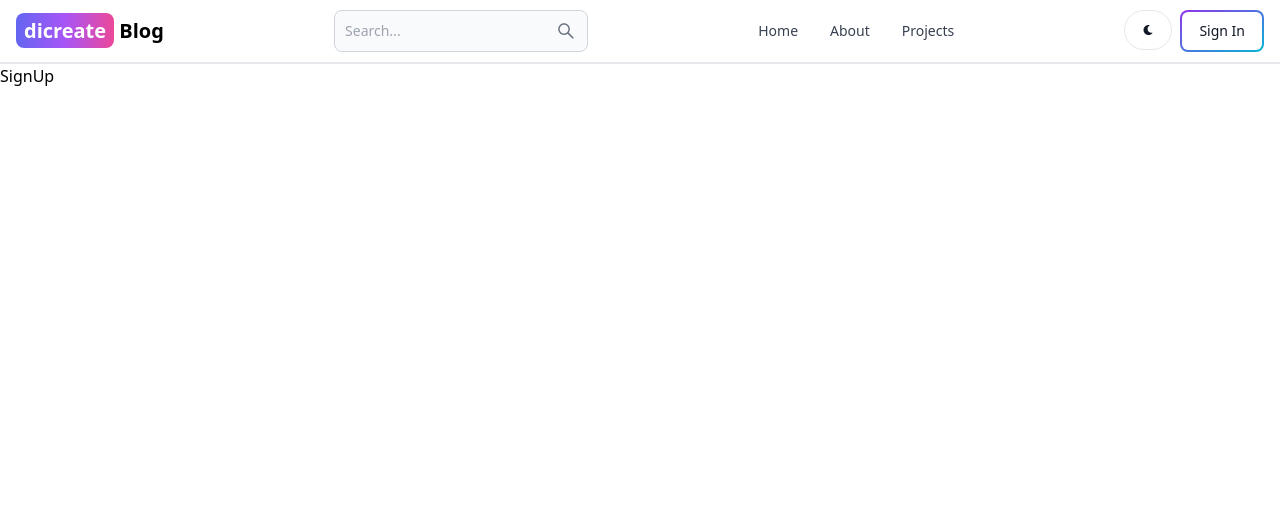
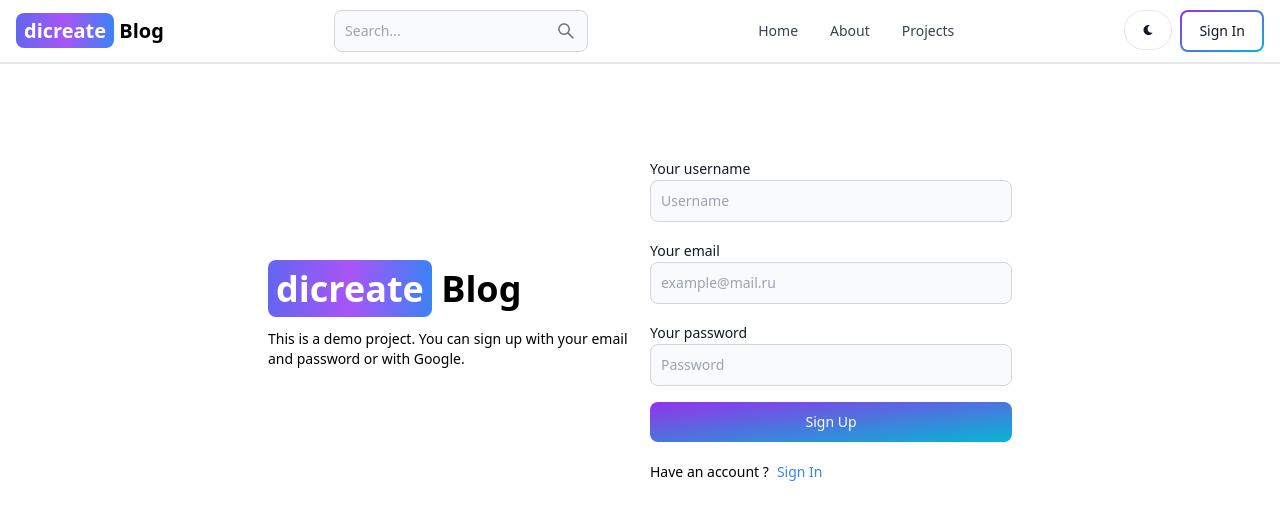
Before and after one commit to dicreate/BlogApp, a React (Vite) app in the folder client/: page /sign-up in a window 1280 px wide. Shown: the top 520 px of the page. Built offline with nearby package versions, Linux system fonts and the light colour scheme.

Commit message:
feat: create sign up page ui

```diff
--- a/client/src/components/Header.tsx
+++ b/client/src/components/Header.tsx
@@ -8,7 +8,7 @@
    return (
       <Navbar className="border-b-2">
          <Link to="/" className="self-center whitespace-nowrap text-sm sm:text-xl font-semibold dark:text-white">
-            <span className="px-2 py-1 bg-gradient-to-r from-indigo-500 via-purple-500 to-pink-500 rounded-lg text-white">dicreate</span> Blog
+            <span className="px-2 py-1 bg-gradient-to-r from-indigo-500 via-purple-500 to-blue-500 rounded-lg text-white">dicreate</span> Blog
          </Link>
          <form>
             <TextInput
--- a/client/src/pages/SignUp.tsx
+++ b/client/src/pages/SignUp.tsx
@@ -1,6 +1,57 @@
+import { Button, Label, TextInput } from "flowbite-react"
+import { Link } from "react-router-dom"
+
 const SignUp = () => {
    return (
-      <div>SignUp</div>
+      <div className="min-h-screen mt-20">
+         <div className="flex p-3 max-w-3xl mx-auto flex-col md:flex-row md:items-center gap-5">
+            {/* left */}
+            <div className="flex-1">
+               <Link to="/" className="font-bold dark:text-white text-4xl">
+                  <span className="px-2 py-1 bg-gradient-to-r from-indigo-500 via-purple-500 to-blue-500 rounded-lg text-white">dicreate</span> Blog
+               </Link>
+               <p className="text-sm mt-5">This is a demo project. You can sign up with your email and password or with Google.</p>
+            </div>
+            {/* right */}
+            <div className="flex-1">
+               <form className="flex flex-col gap-4">
+                  <div>
+                     <Label value="Your username" />
+                     <TextInput
+                        type="text"
+                        placeholder="Username"
+                        id="username"
+                     />
+                  </div>
+                  <div>
+                     <Label value="Your email" />
+                     <TextInput
+                        type="text"
+                        placeholder="example@mail.ru"
+                        id="username"
+                     />
+                  </div>
+                  <div>
+                     <Label value="Your password" />
+                     <TextInput
+                        type="text"
+                        placeholder="Password"
+                        id="username"
+                     />
+                  </div>
+                  <Button gradientDuoTone={"purpleToBlue"} type="submit">
+                     Sign Up
+                  </Button>
+               </form>
+               <div className="flex gap-2 text-sm mt-5">
+                  <span>Have an account ? </span>
+                  <Link to='/sign-in' className="text-blue-500">
+                     Sign In
+                  </Link>
+               </div>
+            </div>
+         </div>
+      </div>
    )
 }
 
```
